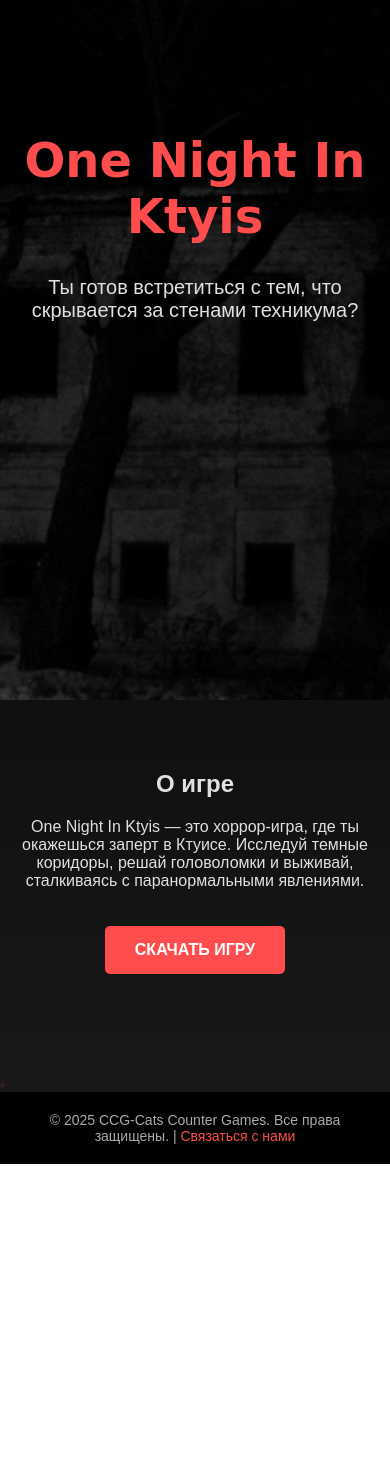
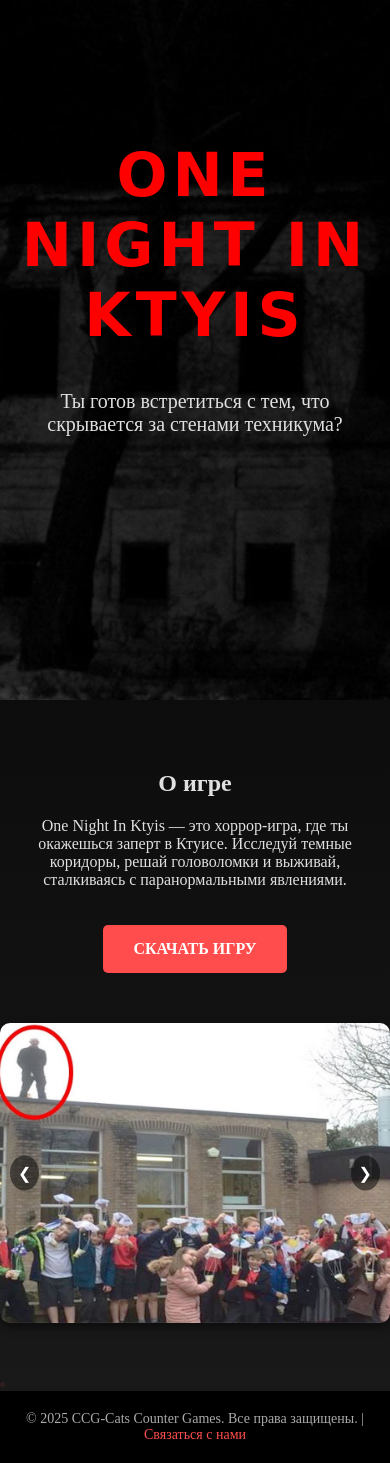
Before and after one commit to t0xaaa/ONIK, a plain HTML site: page index.html in a window 390 px wide. Before the commit the page ends 1164 px from the top, so only its background shows below. Drawn offline with Linux system fonts and the light colour scheme.

Commit message:
Add files via upload

```diff
--- a/index.html
+++ b/index.html
@@ -8,7 +8,7 @@
 </head>
 <body>
     <header>
-        <h1>One Night In Ktyis</h1>
+        <h1 class="blood-text">One Night In Ktyis</h1>
         <p>Ты готов встретиться с тем, что скрывается за стенами техникума?</p>
 
     </header>
@@ -27,10 +27,10 @@
             <img src="./icons/23.jpg" alt="Image 4">
             <img src="./icons/34.jpg" alt="Image 5">
 
-            <!-- Кнопки управления -->
+
             <button class="carousel-control prev" onclick="prevSlide()">&#10094;</button>
             <button class="carousel-control next" onclick="nextSlide()">&#10095;</button>
-            <div class="indicators" id="indicators"></div>
+
         </div>
     </div>
     <a href="https://avatars.mds.yandex.net/i?id=d9a036a5d0aca8bfa641c47c20ec7f89_l-8389316-images-thumbs&n=13" class="buttons"></a>
--- a/style.css
+++ b/style.css
@@ -1,10 +1,8 @@
 body {
     margin: 0;
-    font-family: 'Arial', sans-serif;
     background: linear-gradient(to bottom, #000000, #1a1a1a);
     color: #e0e0e0;
     overflow-x: hidden;
-
 }
 header {
     text-align: center;
@@ -33,6 +31,28 @@ header p {
     font-size: 20px;
     position: relative;
     z-index: 1;
+}
+.blood-text {
+    font-size: 60px;
+    font-weight: bold;
+    text-transform: uppercase;
+    letter-spacing: 5px;
+    background: linear-gradient(to bottom, transparent 50%, red 50%);
+    background-size: 100% 200%;
+    background-position: top;
+    -webkit-background-clip: text;
+    background-clip: text;
+    color: transparent;
+    animation: blood-flow 3s ease-in-out forwards;
+}
+
+@keyframes blood-flow {
+    0% {
+        background-position: top;
+    }
+    100% {
+        background-position: bottom;
+    }
 }
 .buttons {
     display: inline-block;
@@ -132,22 +152,6 @@ footer a:hover {
 .carousel-control.next {
     right: 10px;
 }
-@media (max-width: 768px) {
-    .carousel {
-        width: 100%;
-        height: auto;
-    }
-
-    .carousel img {
-        height: auto;
-    }
-
-    .carousel-control {
-        padding: 8px;
-        font-size: 16px;
-    }
-}
-
 .indicators {
     position: absolute;
     bottom: 10px;
@@ -171,3 +175,18 @@ footer a:hover {
 .indicators button.active {
     background-color: #fff;
 }
+@media (max-width: 768px) {
+    .carousel {
+        width: 500px;
+        height: 300px;
+    }
+
+    .carousel img {
+        height: 300px;
+    }
+
+    .carousel-control {
+        padding: 8px;
+        font-size: 16px;
+    }
+}
```
